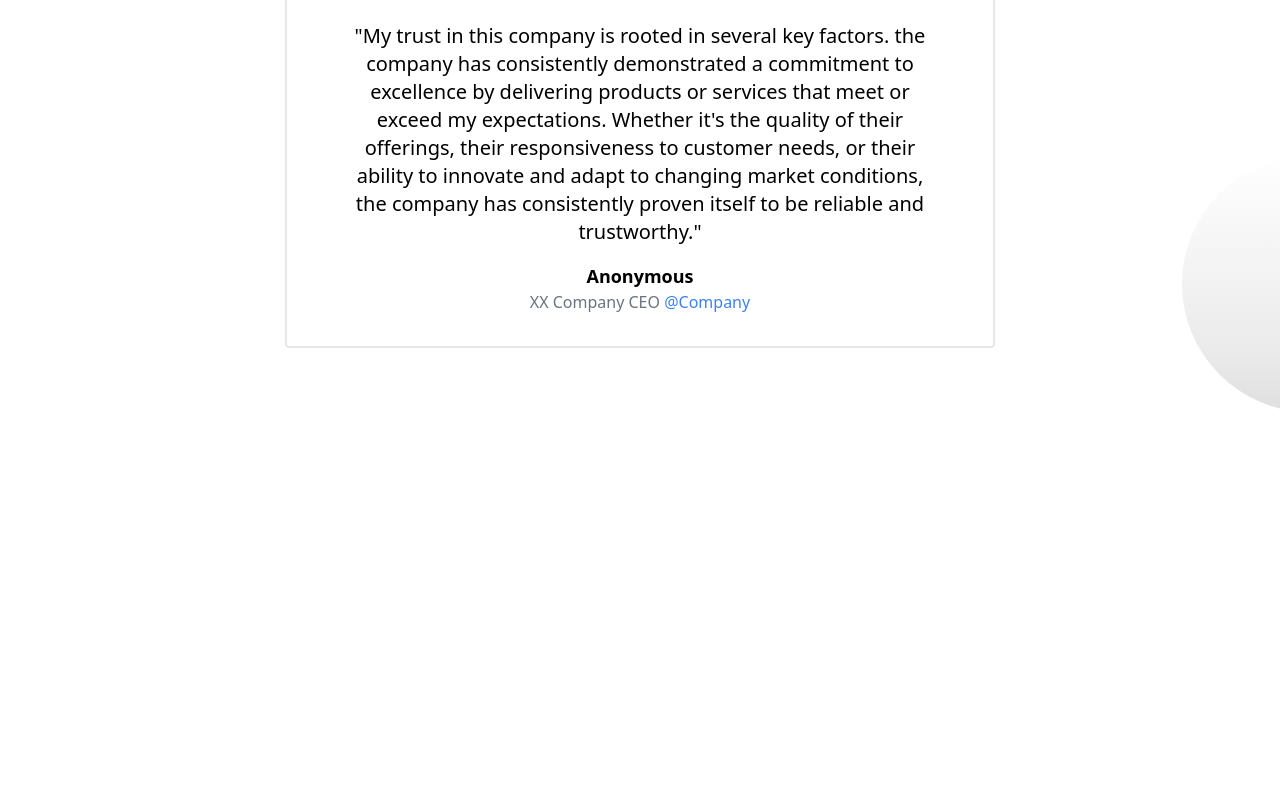
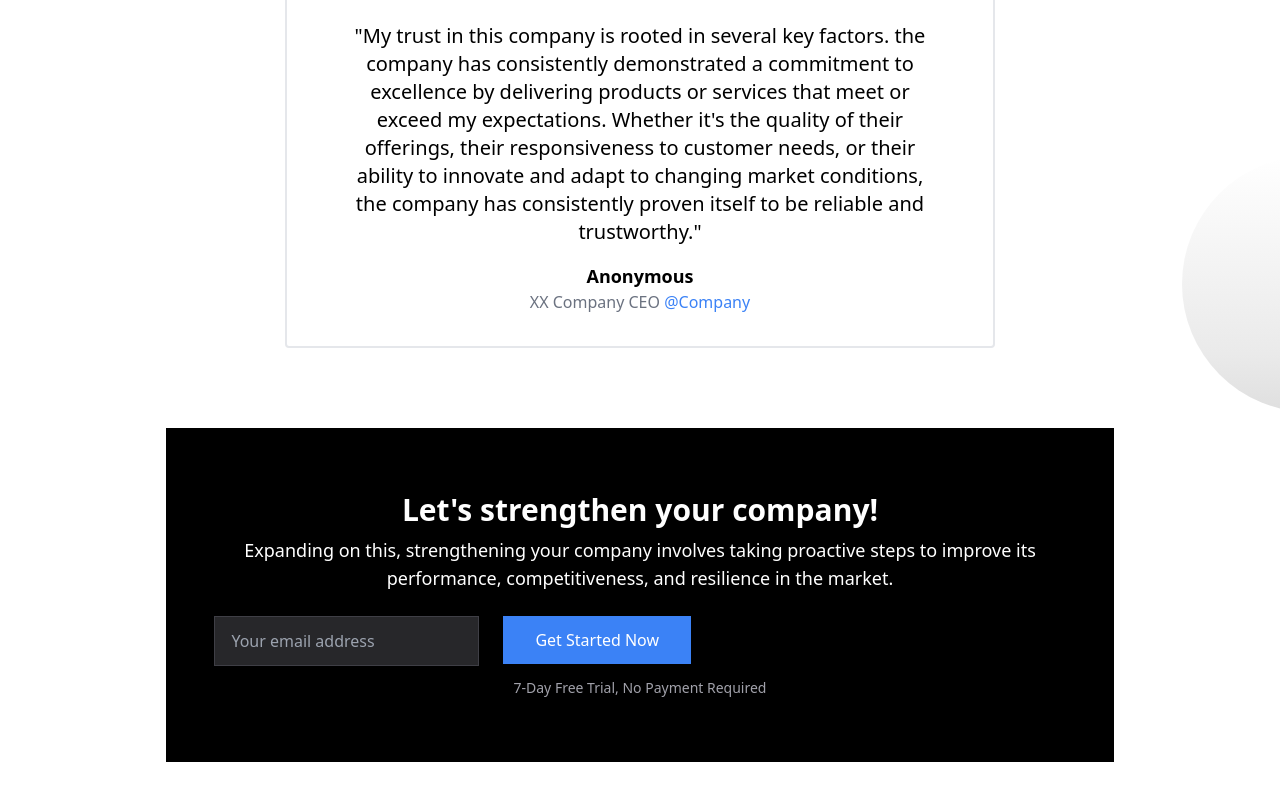
Before and after one commit to kang-theo/react-tailwind-website, a React (Vite) app: page / in a window 1280 px wide. Shown: the part 3071-3871 px from the top of the page. Before the commit the page ends 3483 px from the top, so only its background shows below. Built offline with nearby package versions, Linux system fonts and the light colour scheme.

Commit message:
Contact information

```diff
--- a/src/pages/Index.jsx
+++ b/src/pages/Index.jsx
@@ -4,6 +4,7 @@ import Hero from "../widgets/Hero";
 import Solutions from "../widgets/Solutions";
 import HowItWorks from "../widgets/HowItWorks";
 import Clients from "../widgets/Clients";
+import Contact from "../widgets/Contact";
 
 function Index() {
   return (
@@ -21,6 +22,9 @@ function Index() {
       <section className="mt-20 md:w-3/5 mx-auto">
         <Clients />
       </section>
+      <section className="mt-20">
+        <Contact />
+      </section>
     </div>
   );
 }
--- /dev/null
+++ b/src/widgets/Contact.jsx
@@ -0,0 +1,35 @@
+import React from "react";
+
+function Contact() {
+  return (
+    <div className="bg-black md:w-4/5 mx-auto relative overflow-hidden">
+      <div className="w-full py-16 px-12">
+        <h2 className="text-3xl text-white font-bold">
+          Let's strengthen your company!
+        </h2>
+        <p className="text-lg text-white mt-2 mb-6">
+          Expanding on this, strengthening your company involves taking
+          proactive steps to improve its performance, competitiveness, and
+          resilience in the market.
+        </p>
+        <div className="flex flex-col md:flex-row items-start gap-4">
+          <input
+            type="text"
+            name=""
+            id=""
+            className="bg-zinc-800 py-3 px-4 border border-zinc-700"
+            placeholder="Your email address"
+          />
+          <button className="py-3 px-8 bg-blue-500 text-white text-base font-medium md:ml-2">
+            Get Started Now
+          </button>
+        </div>
+        <p className="text-sm text-zinc-400 mt-3">
+          7-Day Free Trial, No Payment Required
+        </p>
+      </div>
+    </div>
+  );
+}
+
+export default Contact;
```
